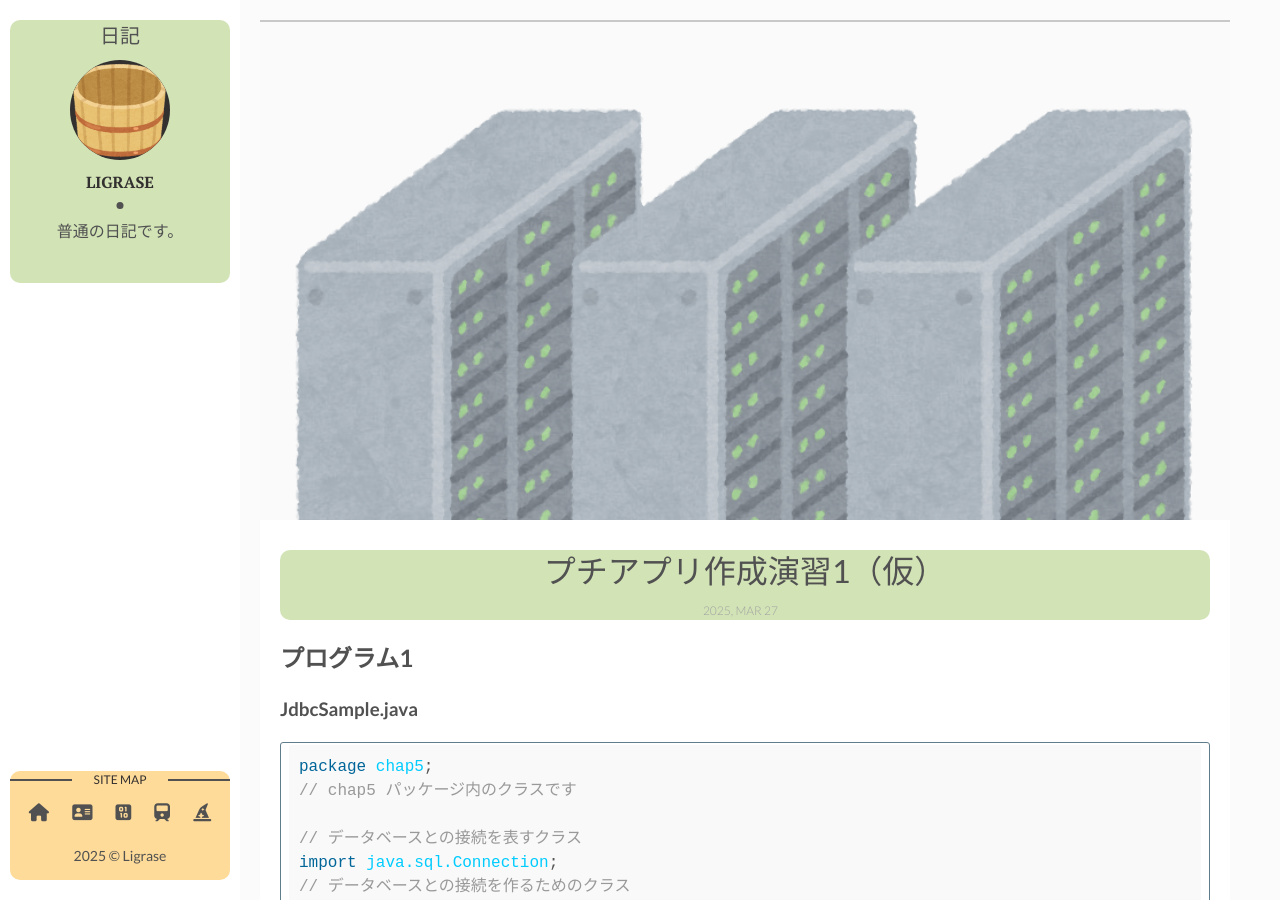
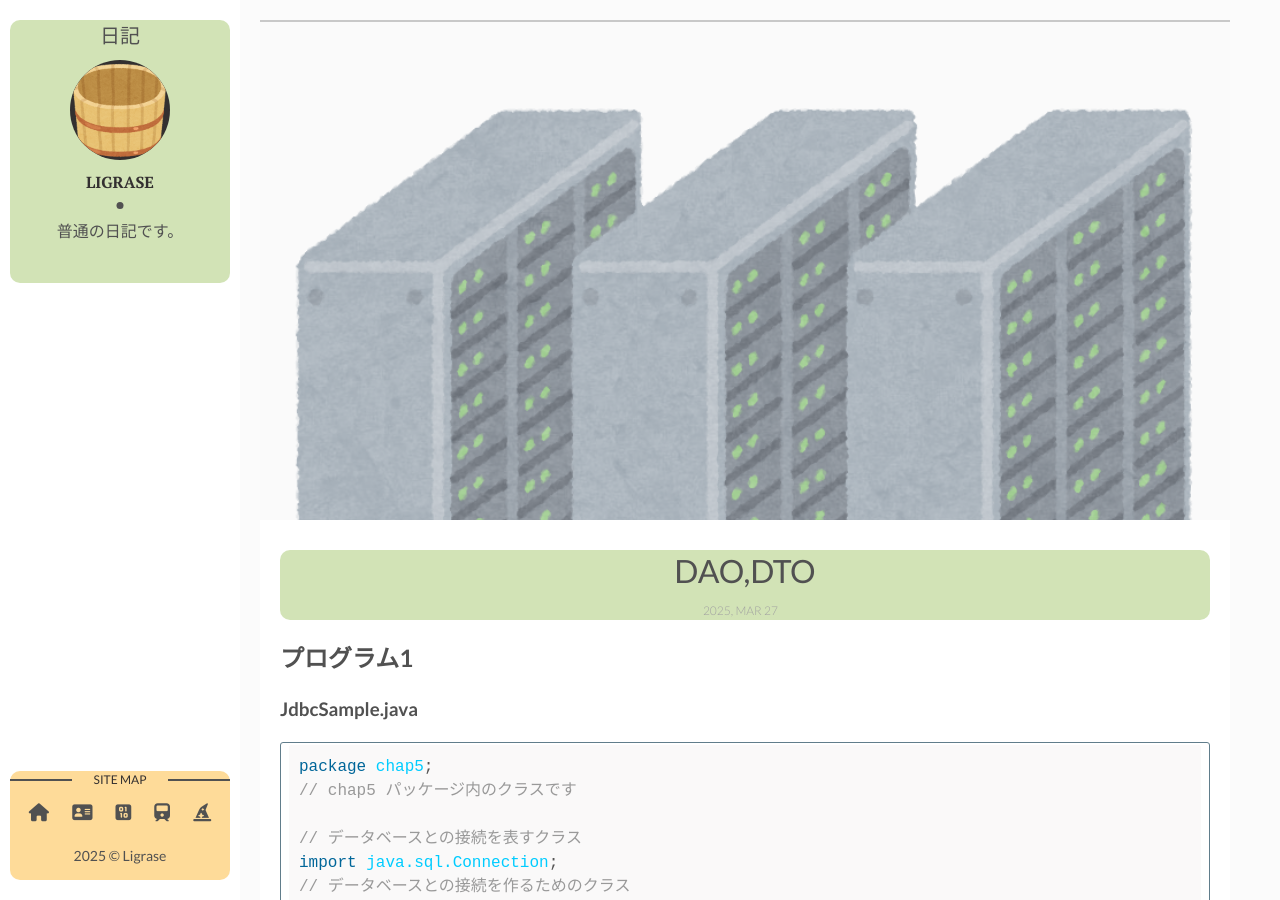
Before and after one commit to Liqrase/diary-3, a Jekyll site: the page built from _posts/2025-03-27-diary250327.markdown, in a window 1280 px wide and 900 px high. Built offline with Jekyll 4.4.1, drawn with Linux system fonts in a browser that asks for light colours; nearby versions of some CDN libraries.

Commit message:
250327-c

```diff
--- a/_posts/2025-03-27-diary250327.markdown
+++ b/_posts/2025-03-27-diary250327.markdown
@@ -1,6 +1,6 @@
 ---
 layout: post
-title: プチアプリ作成演習1（仮）
+title: DAO,DTO
 date: 2025-03-27 23:00:00
 description:  # Add post description (optional)
 img: postimg/computer_data_center.png # Add image post (optional)
```
